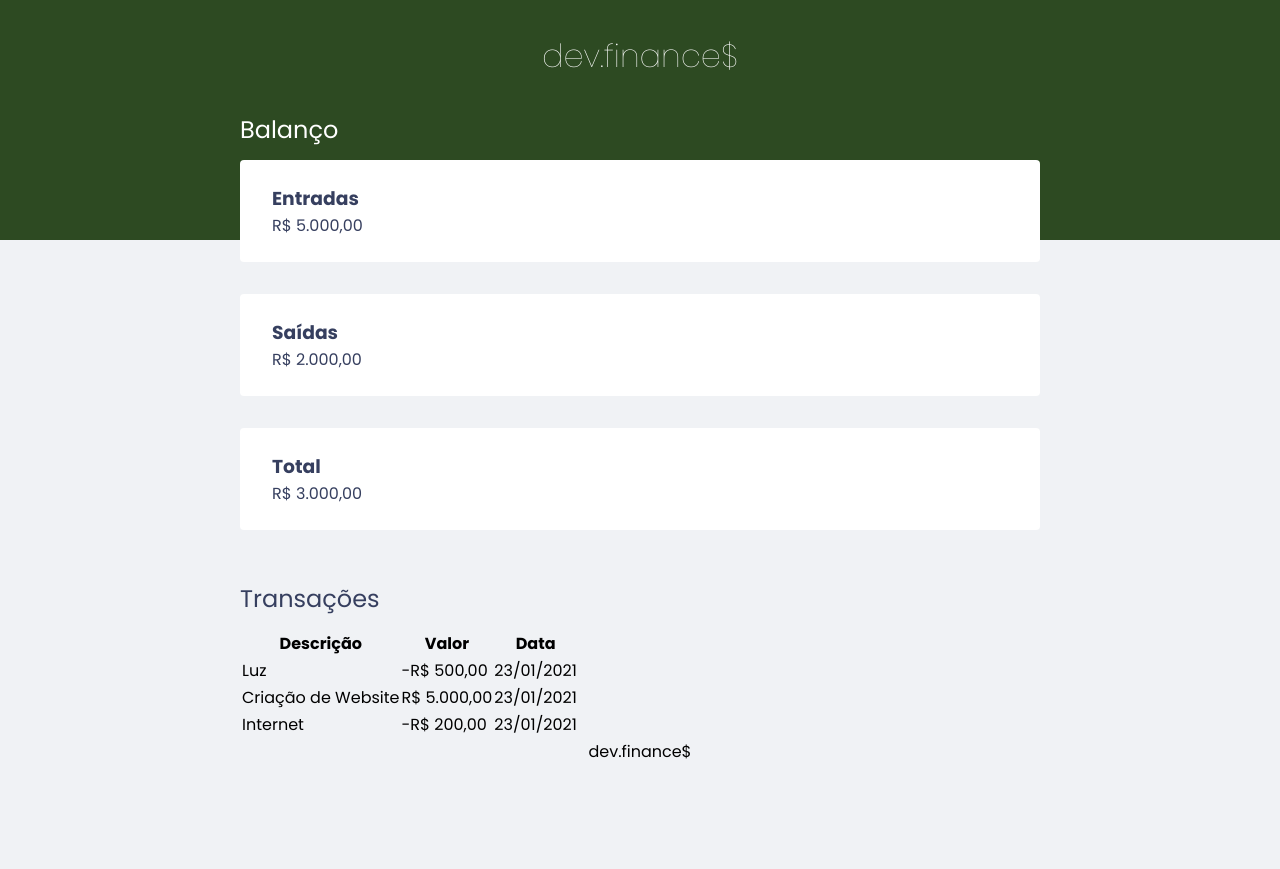
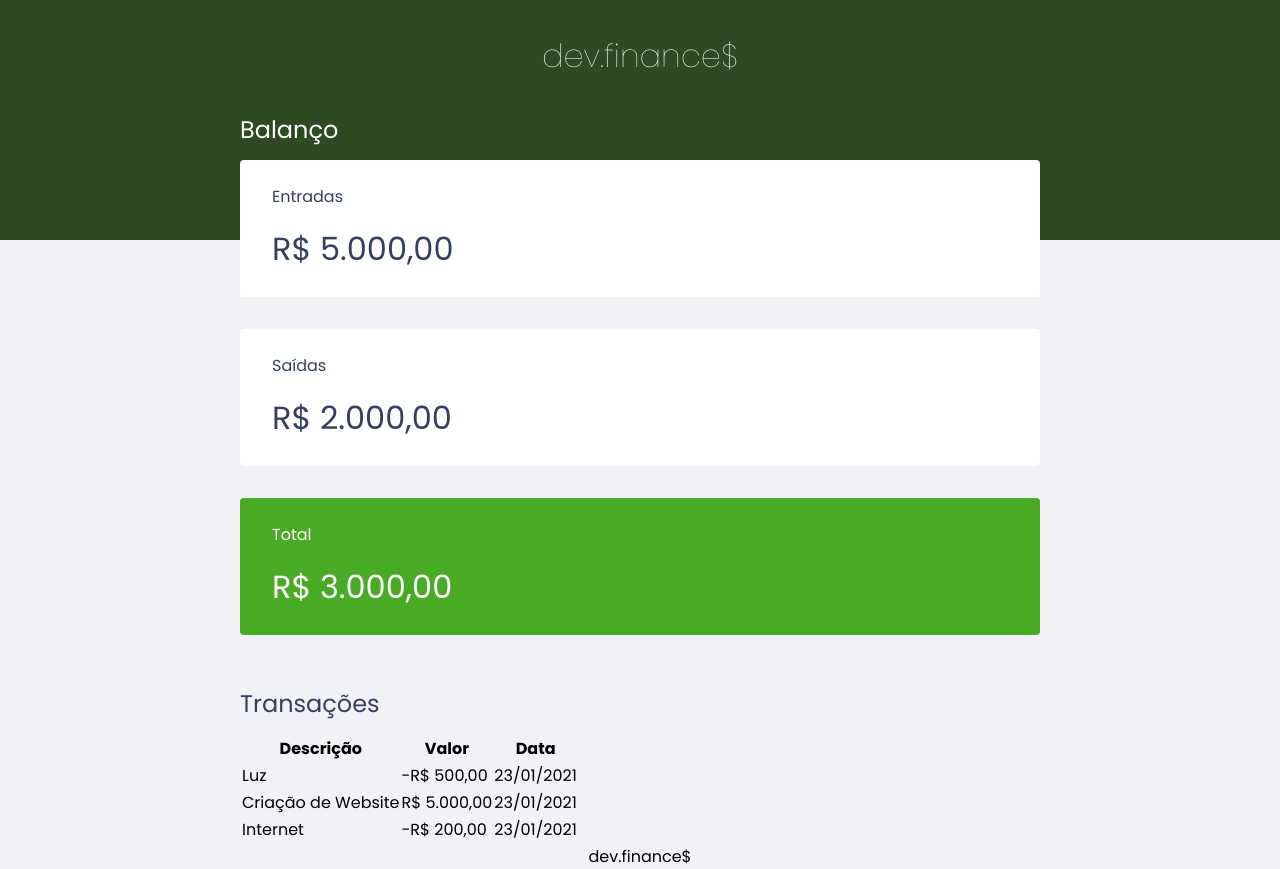
Before and after one commit to pallomagualter/MaratonaDiscover, a plain HTML site: page index.html in a window 1280 px wide. Before the commit the page ends 800 px from the top, so only its background shows below. Drawn offline with Linux system fonts and the light colour scheme.

Commit message:
card total

```diff
--- a/index.html
+++ b/index.html
@@ -28,7 +28,7 @@
                 <h3>Saídas</h3>
                 <p>R$ 2.000,00</p>
             </div>
-            <div class="card">
+            <div class="card total">
                 <h3>Total</h3>
                 <p>R$ 3.000,00</p>
             </div>
--- a/styles.css
+++ b/styles.css
@@ -59,6 +59,23 @@ header {
     color: var(--dark-blue);
 }
 
+.card h3 {
+    font-weight: normal;
+    font-size: 1rem;
+}
+
+.card p {
+    font-size: 2rem;
+    line-height: 3rem; /* espaçamento quando houver quebra de linha */
+
+    margin-top: 1rem;
+}
+
+.card.total {
+    background: #49AA26;
+    color: white;
+}
+
 /* Footer ==================================== */
 footer {
     text-align: center;
```
